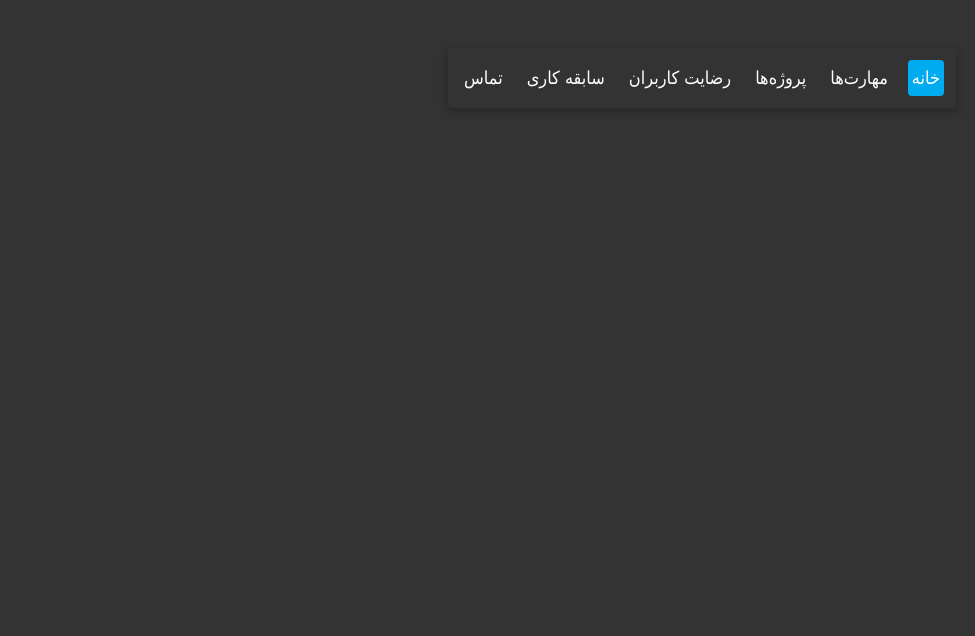
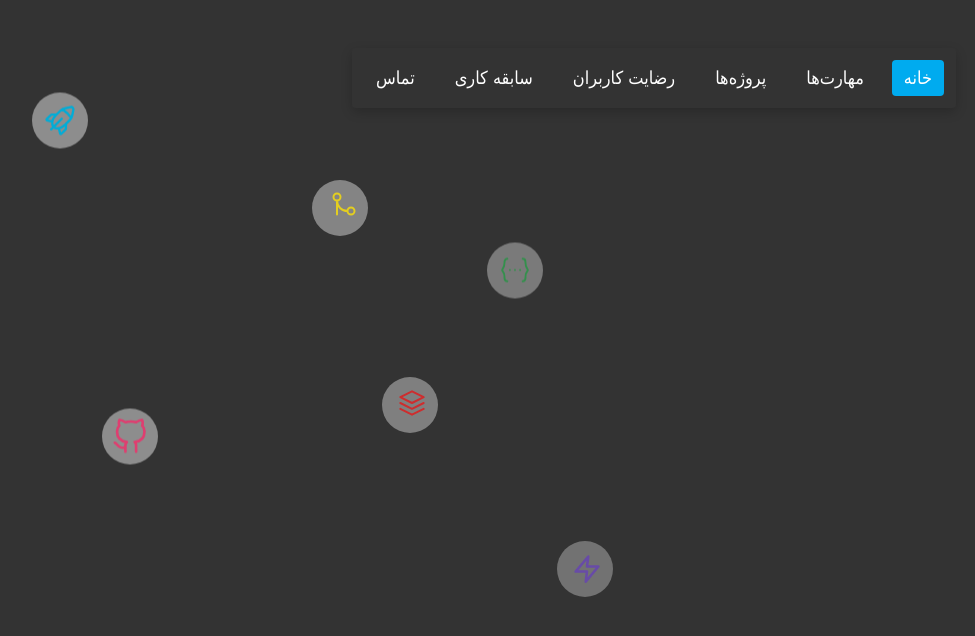
Before and after one commit to Mehr-code/portfolio-nextjs, a Next.js app: page / in a window 1280 px wide. Shown: the top 636 px of the page, without its empty margins (300-1275 px from the left). Built offline with nearby package versions, Linux system fonts and the light colour scheme; a web font is replaced by a local one.

Commit message:
Add Navbar & Fix dark/light mode

```diff
--- /dev/null
+++ b/app/components/Hero/TopBackground.tsx
@@ -0,0 +1,121 @@
+// components/Hero/TopBackground.tsx
+import React from "react";
+import Image from "next/image";
+
+const icons = [
+  {
+    src: "/rocket_icon.svg",
+    top: "12%",
+    left: "10%",
+    mdTop: "15%",
+    mdLeft: "12%",
+    size: 30,
+    opacity: 1,
+    mobileVisible: true,
+    animation: "float1",
+  },
+  {
+    src: "/bracket_icon.svg",
+    top: "35%",
+    left: "75%",
+    mdTop: "30%",
+    mdLeft: "70%",
+    size: 28,
+    opacity: 0.8,
+    mobileVisible: true,
+    animation: "float2",
+  },
+  {
+    src: "/github_icon.svg",
+    top: "60%",
+    left: "20%",
+    mdTop: "55%",
+    mdLeft: "18%",
+    size: 34,
+    opacity: 1,
+    mobileVisible: true,
+    animation: "float3",
+  },
+  {
+    src: "/electricity_icon.svg",
+    top: "80%",
+    left: "85%",
+    mdTop: "75%",
+    mdLeft: "70%",
+    size: 26,
+    opacity: 0.7,
+    mobileVisible: false,
+    animation: "float1",
+  },
+  {
+    src: "/merge_icon.svg",
+    top: "25%",
+    left: "50%",
+    mdTop: "22%",
+    mdLeft: "48%",
+    size: 24,
+    opacity: 0.9,
+    mobileVisible: false,
+    animation: "float2",
+  },
+  {
+    src: "/stack_icon.svg",
+    top: "55%",
+    left: "60%",
+    mdTop: "50%",
+    mdLeft: "55%",
+    size: 26,
+    opacity: 0.85,
+    mobileVisible: false,
+    animation: "float3",
+  },
+];
+
+const TopBackground = () => {
+  return (
+    <>
+      <div className="absolute w-full max-w-[320px] md:max-w-[700px] h-[285px] md:h-[656px] top-[188px] md:top-11 left-1/2 -translate-x-1/2 z-10 overflow-hidden">
+        <div className="relative w-full h-[285px] md:h-[656px]">
+          {icons.map((icon, idx) => (
+            <div
+              key={idx}
+              className={`circle-icon absolute ${
+                !icon.mobileVisible ? "hidden md:block" : ""
+              }`}
+              style={{
+                top: icon.top,
+                left: icon.left,
+                opacity: icon.opacity,
+                animation: `${icon.animation} 3s ease-in-out infinite`,
+              }}
+            >
+              <Image
+                src={icon.src}
+                alt="decorative icon"
+                width={icon.size}
+                height={icon.size}
+                className={
+                  !icon.mobileVisible ? "-translate-x-1/2 translate-y-1/2" : ""
+                }
+                style={{
+                  top: icon.mdTop,
+                  left: icon.mdLeft,
+                }}
+              />
+            </div>
+          ))}
+        </div>
+      </div>
+      {/* eslint-disable-next-line @next/next/no-img-element */}
+      <img
+        src="/top_highlight2.png"
+        alt="Top dark mode background highligt"
+        width={809}
+        height={877}
+        className="absolute top-[-515px] hidden dark:md:block left-1/2 -translate-x-1/2"
+      />
+    </>
+  );
+};
+
+export default TopBackground;
--- a/app/components/Navbar.tsx
+++ b/app/components/Navbar.tsx
@@ -13,8 +13,13 @@ const navItems = [
 const Navbar = () => {
   const [isOpen, setIsOpen] = useState(false);
   const [activeSection, setActiveSection] = useState("home");
+  const [isDark, setIsDark] = useState(false);
+
   useEffect(() => {
     setActiveSection("home");
+    // بررسی کلاس dark روی html یا body
+    const _body = document.querySelector("body");
+    setIsDark(_body?.classList.contains("dark") ?? false);
   }, []);
 
   const scrollToSection = useCallback((sectionId: string) => {
@@ -27,9 +32,9 @@ const Navbar = () => {
   }, []);
 
   return (
-    <div className="fixed top-12 right-6 mx-auto flex flex-col gap-2.5 items-center">
+    <div className="fixed top-12 md:right-6 right-0 mx-auto flex flex-col gap-2.5 items-center">
       <button
-        className="bg-background card-shadow p-3 md:hidden rounded z-50 md:right-auto md:left-1/2 md:-translate-x-1/2"
+        className="bg-[var(--background)] card-shadow p-3 md:hidden rounded z-50 md:right-auto md:left-1/2 md:-translate-x-1/2"
         onClick={() => {
           setIsOpen((prev) => !prev);
         }}
@@ -37,20 +42,11 @@ const Navbar = () => {
         {/*eslint-disable-next-line @next/next/no-img-element
          */}
         <img
-          src="/menu_icon_light.svg"
+          src={isDark ? "/menu_icon_dark.svg" : "/menu_icon_light.svg"}
           alt="menu icon"
           width={20}
           height={20}
-          className="block transform scale-x-[-1] dark:hidden"
-        />
-        {/*eslint-disable-next-line @next/next/no-img-element
-         */}
-        <img
-          src="/menu_icon_dark.svg"
-          alt="menu icon"
-          width={20}
-          height={20}
-          className="transform scale-x-[-1] hidden dark:block"
+          className="transform scale-x-[-1]"
         />
       </button>
       <nav
@@ -71,8 +67,8 @@ const Navbar = () => {
           {navItems.map((item) => (
             <li key={item.id}>
               <button
-                className={cn("rounded p-1", {
-                  "bg-[#00abef] text-white": activeSection === item.id,
+                className={cn("rounded p-1 px-3 duration-300 ease-out", {
+                  "bg-[var(--primary)] text-white": activeSection === item.id,
                 })}
                 onClick={() => {
                   setActiveSection(item.id);
--- a/app/globals.css
+++ b/app/globals.css
@@ -1,15 +1,10 @@
 @import "tailwindcss";
 
 :root {
-  --background: #ffffff;
-  --foreground: #dedede;
+  --background: #fff;
+  --foreground: #333;
   --primary: #00abef;
   --card: #fff;
-  --color-background: var(--background);
-  --color-foreground: var(--foreground);
-  --font-sans: var(--font-geist-sans);
-  --font-mono: var(--font-geist-mono);
-  --bg-primary: #00abef;
 }
 
 .dark {
@@ -27,8 +22,41 @@ body {
   font-family: Vazir, Tahoma, sans-serif;
 }
 
+/* keyframes خارج از @layer */
+@keyframes float1 {
+  0%,
+  100% {
+    transform: translate(-50%, -50%) translateY(0px);
+  }
+  50% {
+    transform: translate(-50%, -50%) translateY(-10px);
+  }
+}
+@keyframes float2 {
+  0%,
+  100% {
+    transform: translate(-50%, -50%) translateY(0px);
+  }
+  50% {
+    transform: translate(-50%, -50%) translateY(-14px);
+  }
+}
+@keyframes float3 {
+  0%,
+  100% {
+    transform: translate(-50%, -50%) translateY(0px);
+  }
+  50% {
+    transform: translate(-50%, -50%) translateY(-6px);
+  }
+}
+
 @layer components {
   .card-shadow {
-    @apply shadow-[0_3px_10px_rgb(0,0,0,0.3)];
+    @apply shadow-[0_4px_12px_rgb(0,0,0,0.2)];
+  }
+
+  .circle-icon {
+    @apply flex items-center justify-center rounded-full w-11 h-11 md:w-14 md:h-14 bg-[#e7e7e780] absolute dark:bg-[#0000004b];
   }
 }
--- a/app/layout.tsx
+++ b/app/layout.tsx
@@ -13,7 +13,7 @@ export default function RootLayout({
   children: React.ReactNode;
 }>) {
   return (
-    <html lang="en">
+    <html lang="fa">
       <body className="dark">{children}</body>
     </html>
   );
--- a/app/page.tsx
+++ b/app/page.tsx
@@ -1,9 +1,12 @@
+import TopBackground from "./components/Hero/TopBackground";
 import Navbar from "./components/Navbar";
 
 export default function Home() {
   return (
-    <div className="relative overflow-clip" id="home">
+    <div className="relative" id="home">
+      <div className="w-screen h-screen"></div>
       <Navbar />
+      <TopBackground />
     </div>
   );
 }
--- a/tailwind.config.ts
+++ b/tailwind.config.ts
@@ -12,7 +12,7 @@ export default {
       colors: {
         background: "var(--background)",
         foreground: "var(--foreground)",
-        primary: "#00abef",
+        primary: "var(--primary)",
         card: "var(--card)",
       },
     },
```
Also changed, not shown: public/top_highlight2.png (added).
